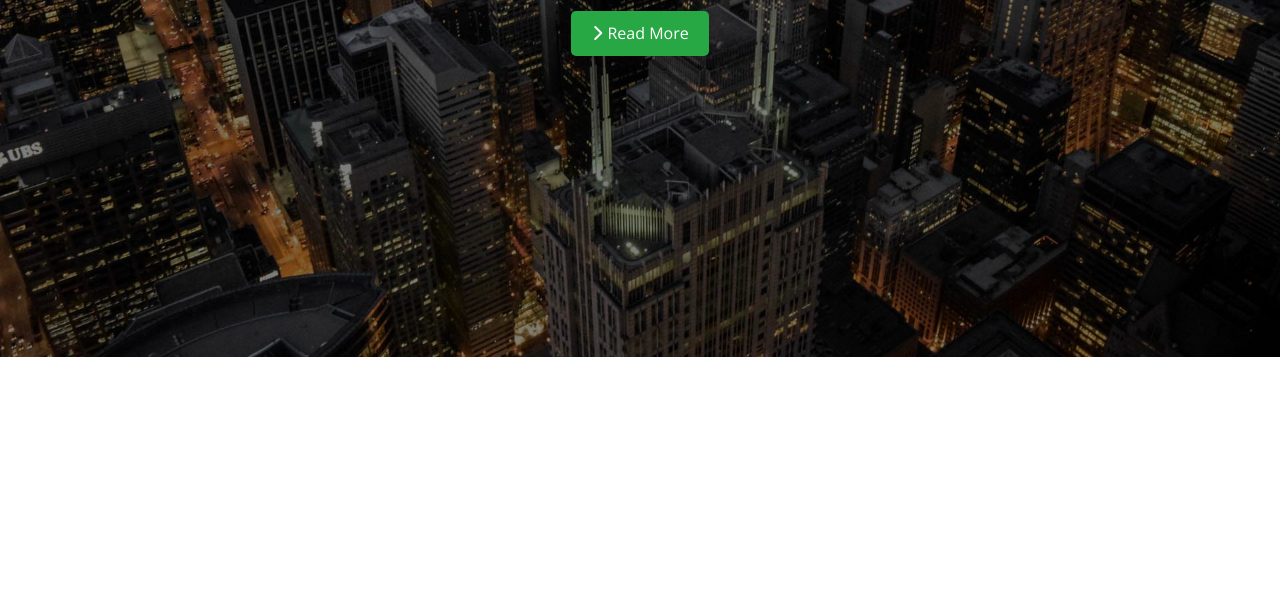
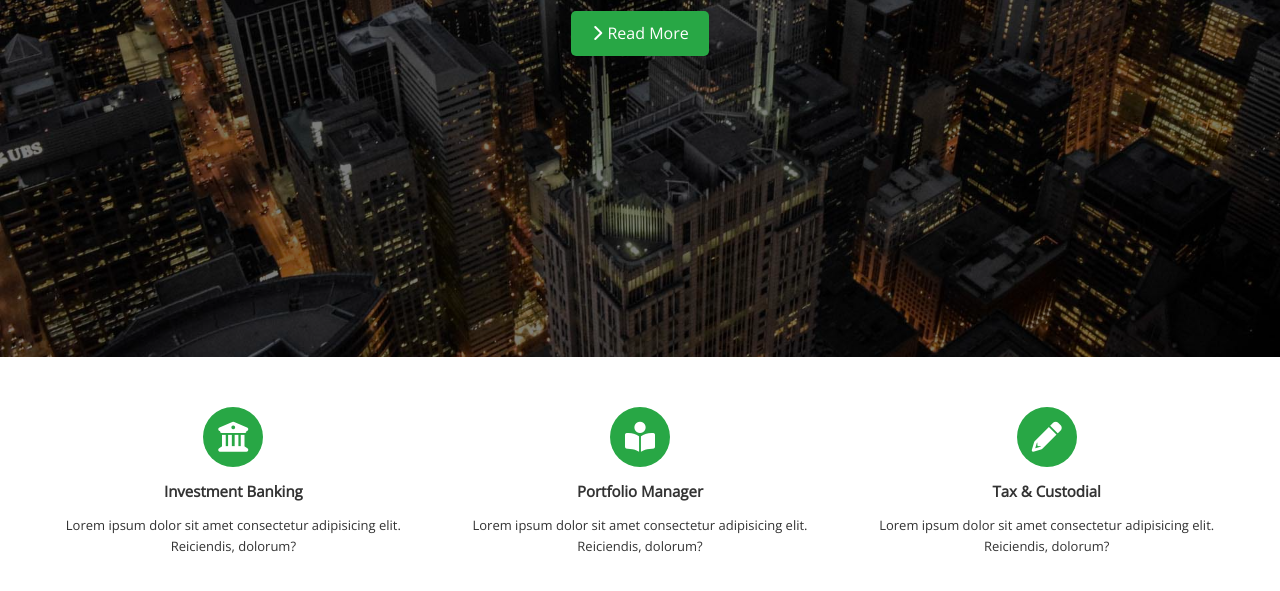
Before and after one commit to Stuuard96/edgeledgel, a plain HTML site: page index.html in a window 1280 px wide. Shown: the part 443-1034 px from the top of the page. Before the commit the page ends 800 px from the top, so only its background shows below. Drawn offline with nearby package versions, Linux system fonts and the light colour scheme.

Commit message:
ICONS: section finished

```diff
--- a/css/styles.css
+++ b/css/styles.css
@@ -10,14 +10,14 @@ html {
 }
 
 h1,
-h2 {
+h2,
+h3 {
   margin: 0;
-  font-weight: 300;
   line-height: 1.2;
 }
 
 p {
-  margin: 1rem 0;
+  margin: 0;
 }
 
 ul,
@@ -92,21 +92,18 @@ body {
 }
 
 .hero .content {
-  display: flex;
   flex-direction: column;
-  align-items: center;
-  justify-content: center;
-  text-align: center;
-  height: 100%;
   padding: 0 3rem;
 }
 
 .hero .content h1 {
   font-size: 5.5rem;
+  font-weight: 300;
 }
 
 .hero .content p {
   font-size: 2.3rem;
+  font-weight: 300;
   max-width: 60rem;
   margin: 2rem 0 3rem;
 }
@@ -124,3 +121,27 @@ body {
 .hero * {
   z-index: 1;
 }
+
+/* Icons */
+.icons {
+  padding: 3rem;
+}
+
+.icons h3 {
+  font-weight: bold;
+  font-size: 1.5rem;
+  margin-bottom: 1.5rem;
+}
+
+.icons p {
+  font-size: 1.3rem;
+}
+
+.icons i {
+  font-size: 3rem;
+  background-color: var(--FIRST_PRIMARY_COLOR);
+  color: var(--FIRST_DEFAULT_COLOR);
+  padding: 1.5rem;
+  border-radius: 50%;
+  margin-bottom: 1.5rem;
+}
--- a/css/utilities.css
+++ b/css/utilities.css
@@ -47,3 +47,15 @@
   background-color: var(--TERTEARY_PRIMARY_COLOR);
   color: var(--FIRST_PRIMARY_TEXT);
 }
+
+.flex__items {
+  display: flex;
+  justify-content: center;
+  align-items: center;
+  height: 100%;
+  text-align: center;
+}
+
+.flex__items > div {
+  padding: 2rem;
+}
--- a/index.html
+++ b/index.html
@@ -33,7 +33,7 @@
           </ul>
         </nav>
       </div>
-      <div class="content">
+      <div class="content flex__items">
         <h1>The Sky Is The Limit</h1>
         <p>We provide world class financial assistance</p>
         <a href="#about" class="btn"
@@ -41,5 +41,42 @@
         >
       </div>
     </header>
+    <main>
+      <!-- About: Icons -->
+      <section class="icons bg__light">
+        <div class="flex__items">
+          <div>
+            <i class="fas fa-university fa-2x"></i>
+            <div>
+              <h3>Investment Banking</h3>
+              <p>
+                Lorem ipsum dolor sit amet consectetur adipisicing elit.
+                Reiciendis, dolorum?
+              </p>
+            </div>
+          </div>
+          <div>
+            <i class="fas fa-book-reader fa-2x"></i>
+            <div>
+              <h3>Portfolio Manager</h3>
+              <p>
+                Lorem ipsum dolor sit amet consectetur adipisicing elit.
+                Reiciendis, dolorum?
+              </p>
+            </div>
+          </div>
+          <div>
+            <i class="fas fa-pencil-alt fa-2x"></i>
+            <div>
+              <h3>Tax & Custodial</h3>
+              <p>
+                Lorem ipsum dolor sit amet consectetur adipisicing elit.
+                Reiciendis, dolorum?
+              </p>
+            </div>
+          </div>
+        </div>
+      </section>
+    </main>
   </body>
 </html>
```
